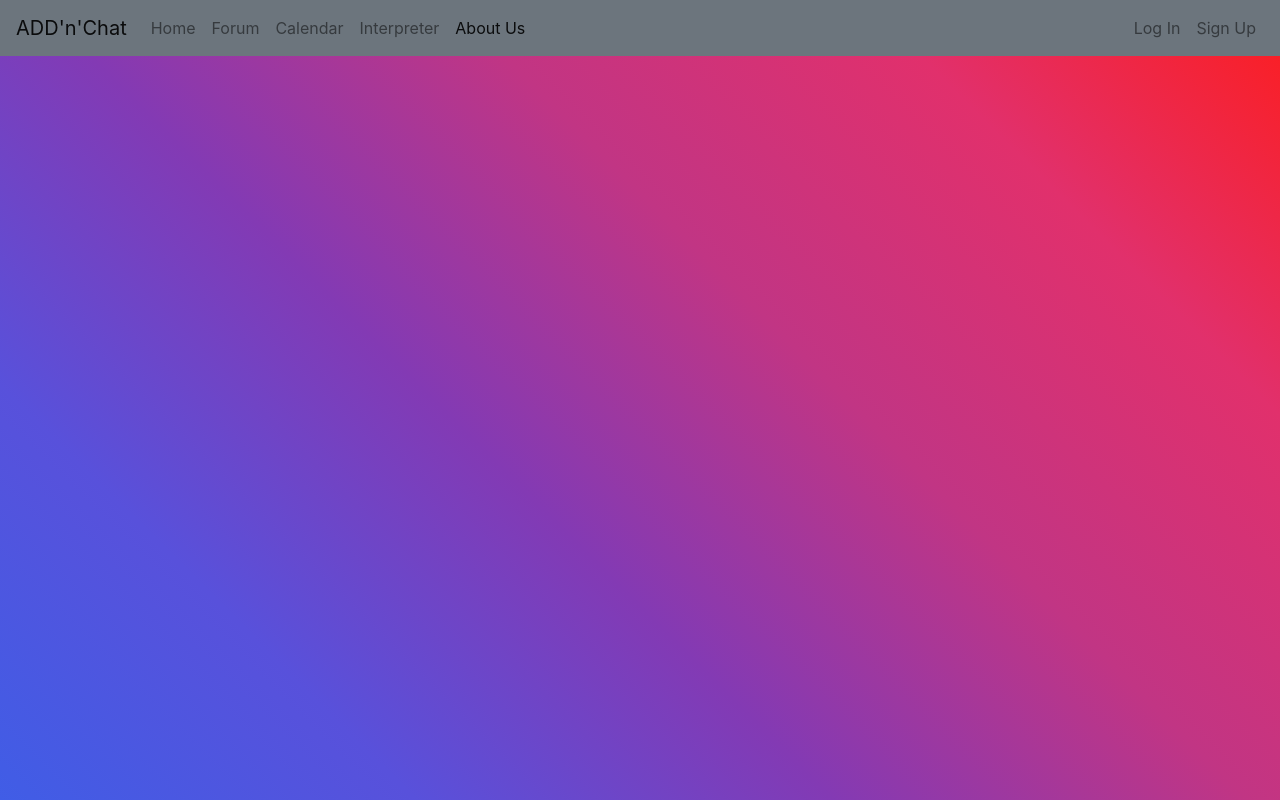
After one commit to AveryGoodBaker/ADD-n-chat, a Flask app: page /about-us in a window 1280 px wide. The commit adds this page. Run offline with Flask 2, Linux system fonts and the light colour scheme; some libraries are stand-ins or nearby versions.

Commit message:
adding about us page

```diff
--- a/app.py
+++ b/app.py
@@ -67,6 +67,10 @@ def Resources():
 def NewEvent():
     return render_template("new_event.html")
 
+@app.route('/about-us')
+def AboutUs():
+    return render_template("aboutus.html")
+
 @app.route('/chatback', methods=['GET', 'POST'])
 def ChatBack():
     if request.method == "POST":
--- /dev/null
+++ b/templates/aboutus.html
@@ -0,0 +1,91 @@
+<html>
+
+<head>
+	<title>ADD'n'Chat</title>
+	<!-- Font Awesome -->
+	<link rel="stylesheet" href="https://use.fontawesome.com/releases/v5.7.2/css/all.css"
+		integrity="sha384-fnmOCqbTlWIlj8LyTjo7mOUStjsKC4pOpQbqyi7RrhN7udi9RwhKkMHpvLbHG9Sr" crossorigin="anonymous">
+	<!-- Bootstrap -->
+	<link rel="stylesheet" href="https://stackpath.bootstrapcdn.com/bootstrap/4.4.1/css/bootstrap.min.css"
+		integrity="sha384-Vkoo8x4CGsO3+Hhxv8T/Q5PaXtkKtu6ug5TOeNV6gBiFeWPGFN9MuhOf23Q9Ifjh" crossorigin="anonymous">
+	<style>
+		body {
+			background: linear-gradient(45deg, #405de6, #5851db, #833AB4, #c13584, #e1306c, #fd1d1d);
+		}
+
+		.form {
+			position: absolute;
+			left: 475px;
+			top: 100px;
+			background-color: white;
+			text-align: center;
+			border: 1px solid black;
+			border-radius: 5px;
+			height: 500px;
+			width: 500px;
+		}
+	</style>
+
+</head>
+
+<body>
+	<!--
+        <h1>Hello, world!</h1>
+        <p>Please enter your name below.</p>
+        <form method="post" action="/sendName">
+            <input type="text" name="nickname" placeholder="Enter your name"/>
+            <input type="submit" value="Submit"/>
+        </form>
+        -->
+
+	<nav class="navbar navbar-expand-lg navbar-light bg-secondary fixed-top">
+		<a class="navbar-brand" href="#" title="ADD'n'Chat">ADD'n'Chat</a>
+		<button class="navbar-toggler" type="button" data-toggle="collapse" data-target="#navbarSupportedContent" aria-controls="navbarSupportedContent" aria-expanded="false" aria-label="Toggle navigation">
+    <span class="navbar-toggler-icon"></span>
+  </button>
+
+		<div class="collapse navbar-collapse" id="navbarSupportedContent">
+			<ul class="navbar-nav mr-auto">
+				<li class="nav-item">
+					<a class="nav-link" href="home" title="Home">Home<span class="sr-only">(current)</span></a>
+				</li>
+				<li class="nav-item">
+					<a class="nav-link" href="forum" title="Forum">Forum</a>
+				</li>
+				<li class="nav-item">
+					<a class="nav-link" href="calendar" title="Calendar">Calendar</a>
+				</li>
+				<li class="nav-item">
+					<a class="nav-link" href="interpreter" title="Interpreter">Interpreter</a>
+				</li>
+                <li class="nav-item active">
+					<a class="nav-link" href="about-us" title="About Us">About Us</a>
+				</li>
+				<!-- <li class="nav-item">
+					<a class="nav-link" href="articles-resources" title="Articles and Resources">Resources</a>
+				</li> -->
+				<!-- <li class="nav-item dropdown">
+					<a class="nav-link dropdown-toggle" href="#" id="navbarDropdown" role="button"
+						data-toggle="dropdown" aria-haspopup="true" aria-expanded="false">
+						Dropdown
+					</a>
+				</li> -->
+			</ul>
+			<ul class="navbar-nav ml-auto">
+				<li class="nav-item">
+					<a class="nav-link" href="logIn" title="Log In to your Account on TimeChat">Log In</a>
+				</li>
+				<li class="nav-item">
+					<a class="nav-link" href="signUp" title="Create an Account on TimeChat">Sign Up</a>
+				</li>
+			</ul>
+			<!-- <form class="form-inline my-2 my-lg-0">
+      <input class="form-control mr-sm-2" type="search" placeholder="Search" aria-label="Search">
+      <button class="btn btn-outline-primary my-2 my-sm-0" type="submit">Search</button>
+    </form> -->
+		</div>
+	</nav>
+
+</body>
+
+</html>
--- a/templates/calendar.html
+++ b/templates/calendar.html
@@ -140,6 +140,9 @@
 				<li class="nav-item">
 					<a class="nav-link" href="interpreter" title="Interpreter">Interpreter</a>
 				</li>
+                <li class="nav-item">
+					<a class="nav-link" href="about-us" title="About Us">About Us</a>
+				</li>
 				<!-- <li class="nav-item">
 					<a class="nav-link" href="articles-resources" title="Articles and Resources">Resources</a>
 				</li> -->
--- a/templates/forum.html
+++ b/templates/forum.html
@@ -87,6 +87,9 @@
 				<li class="nav-item">
 					<a class="nav-link" href="interpreter" title="Interpreter">Interpreter</a>
 				</li>
+                <li class="nav-item">
+					<a class="nav-link" href="about-us" title="About Us">About Us</a>
+				</li>
 				<!-- <li class="nav-item">
 					<a class="nav-link" href="articles-resources" title="Articles and Resources">Resources</a>
 				</li> -->
--- a/templates/index.html
+++ b/templates/index.html
@@ -184,7 +184,7 @@
 					<a class="nav-link" href="interpreter" title="Interpreter">Interpreter</a>
 				</li>
                 <li class="nav-item">
-					<a class="nav-link" href="interpreter" title="About Us">About Us</a>
+					<a class="nav-link" href="about-us" title="About Us">About Us</a>
 				</li>
 				<!-- <li class="nav-item">
 					<a class="nav-link" href="articles-resources" title="Articles and Resources">Resources</a>
```
